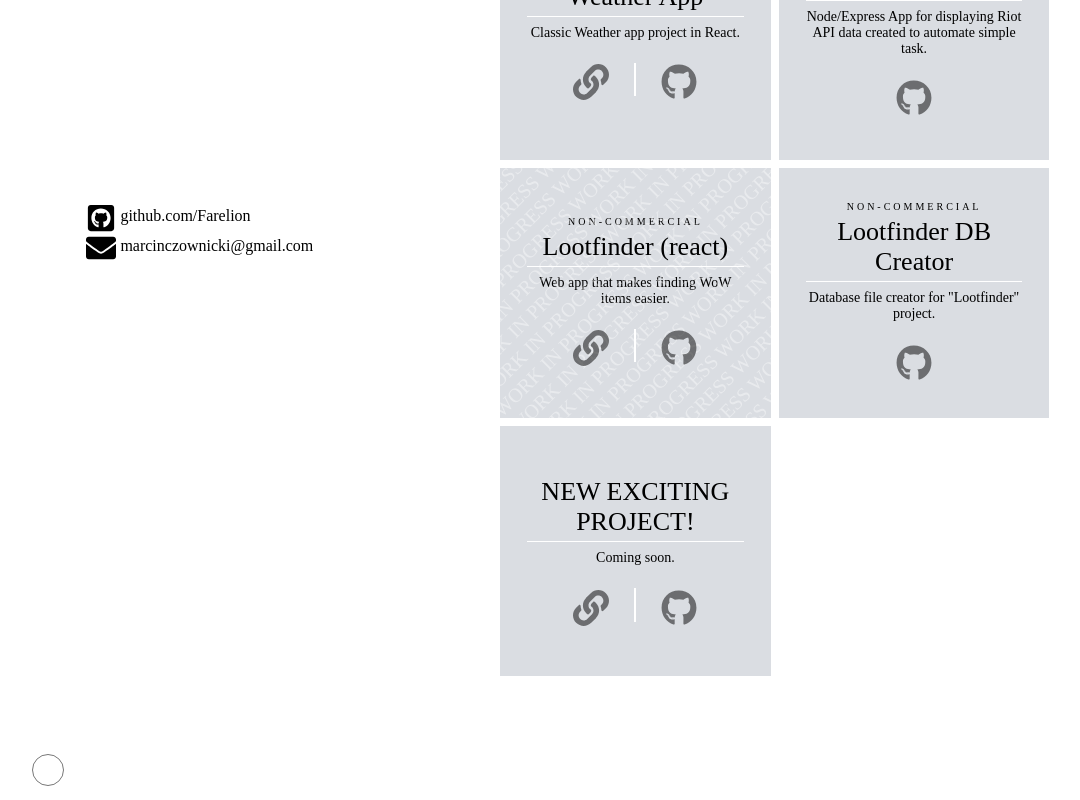
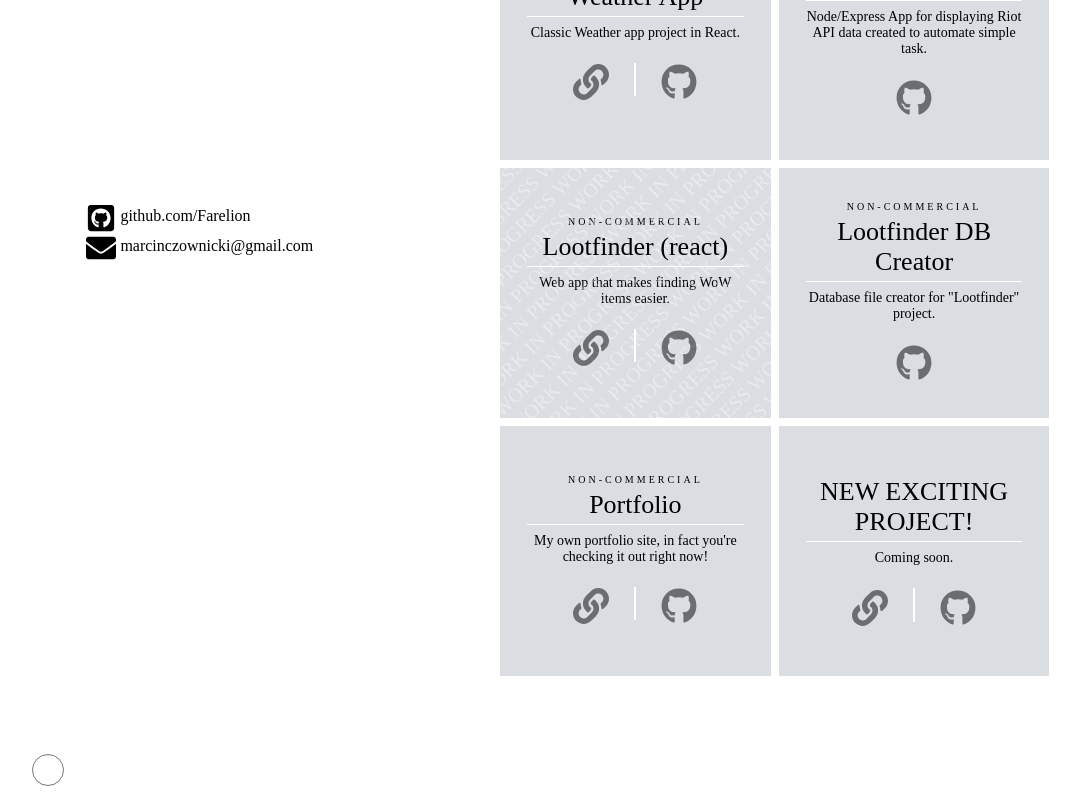
Before and after one commit to Farelion/portfolio_site, a React (Create React App) app: page / in a window 1280 px wide. Shown: the part 1235-2035 px from the top of the page, without its empty margins (48-1128 px from the left). Built offline with nearby package versions, Linux system fonts and the light colour scheme.

Commit message:
sticky-cursor following effect

```diff
--- a/src/App.js
+++ b/src/App.js
@@ -177,6 +177,19 @@
 
                       <div className={'content-item ' + this.state.nonCommercial}>
                         <div className="item-wrap">
+                          <div className="item-tag">non-commercial</div>
+                          <div className="item-title">Portfolio</div>
+                          <div className="item-text">My own portfolio site, in fact you're checking it out right now!</div>
+                          <div className="item-links">
+                            <a href="https://farel.netlify.app/" className="link-left"><FontAwesomeIcon icon={faLink}/></a>
+                            <div className="link-center"></div>
+                            <a href="https://github.com/Farelion/portfolio_site" className="link-right"><FontAwesomeIcon icon={faGithub}/></a>
+                          </div>
+                        </div>
+                      </div>
+
+                      <div className={'content-item ' + this.state.nonCommercial}>
+                        <div className="item-wrap">
                           <div className="item-tag"></div>
                           <div className="item-title">NEW EXCITING PROJECT!</div>
                           <div className="item-text">Coming soon.</div>
--- a/src/components/cursor.js
+++ b/src/components/cursor.js
@@ -6,9 +6,11 @@
         // eventlistener mousemove passing cords of cursor to div that follows cursor
         document.addEventListener('mousemove', (e) => {
             const cursor = document.querySelector(".sticky-cursor")
-            cursor.style.left = e.clientX + `px`
-            cursor.style.top = e.clientY + `px`
-
+            //adding timeout to create "following" effect
+            setTimeout(function(){
+                cursor.style.left = e.clientX + `px`
+                cursor.style.top = e.clientY + `px`
+            }, 45);
         });
 
 
@@ -46,9 +48,6 @@
 
             });
         });
-
-
-
     }
     render() {
         return (
--- a/src/styles/style.css
+++ b/src/styles/style.css
@@ -420,6 +420,7 @@
   flex-direction: row;
   font-size: 36px;
   margin-top: 15px;
+  z-index: 101;
 }
 .site-wrapper .portfolio-wrapper .portfolio .portfolio-content .content-item .item-wrap .item-links .link-left, .site-wrapper .portfolio-wrapper .portfolio .portfolio-content .content-item .item-wrap .item-links .link-right {
   opacity: 0.5;
--- a/src/styles/style.scss
+++ b/src/styles/style.scss
@@ -403,6 +403,7 @@
                         flex-direction: row;
                         font-size: 36px;
                         margin-top: 15px;
+                        z-index: 101;
                         .link-left, .link-right{
                             opacity:0.5;
                             transition: all .2s ease-in-out;
```
Also changed, not shown: 1 other file (tests, documents, lock files or other folders).
